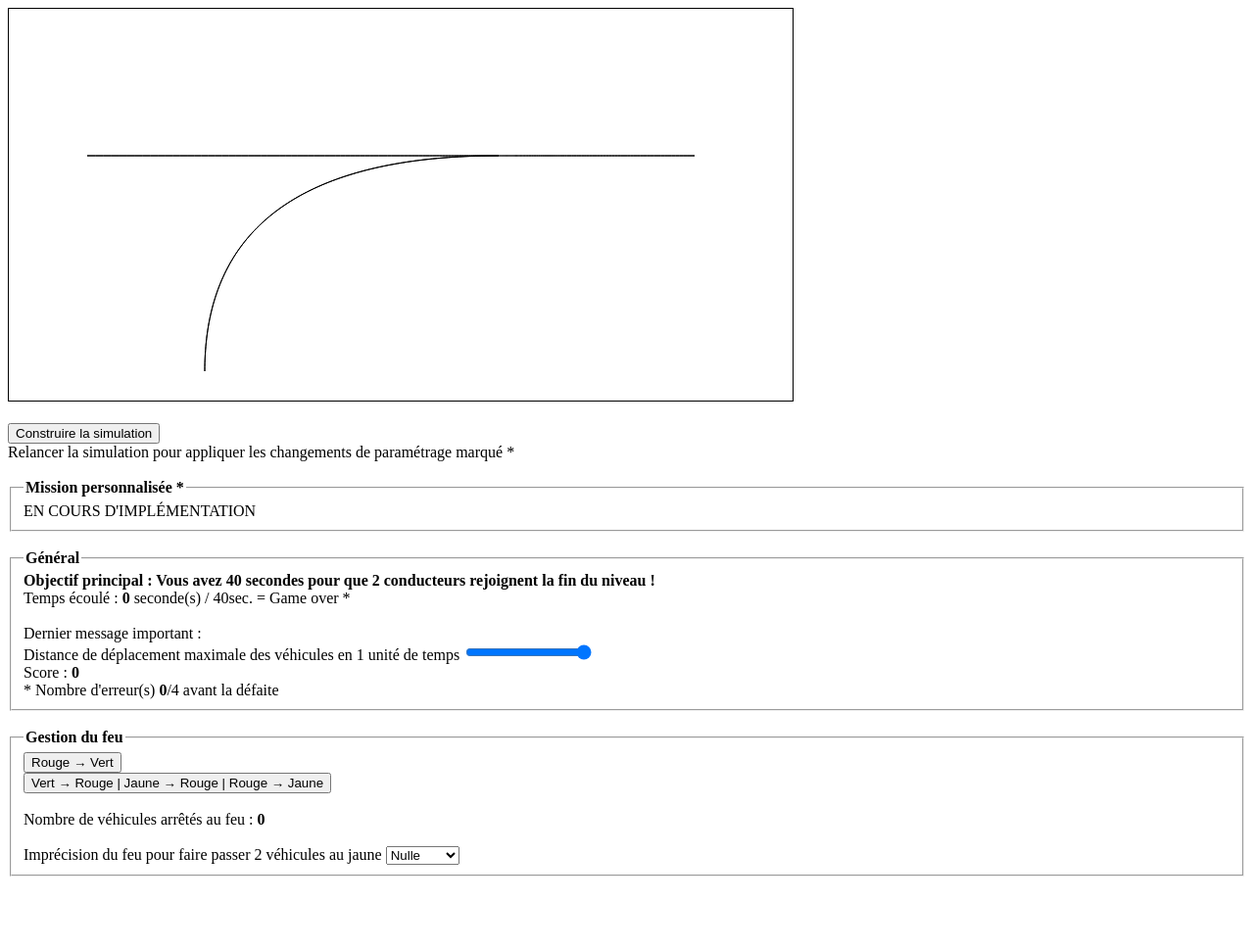
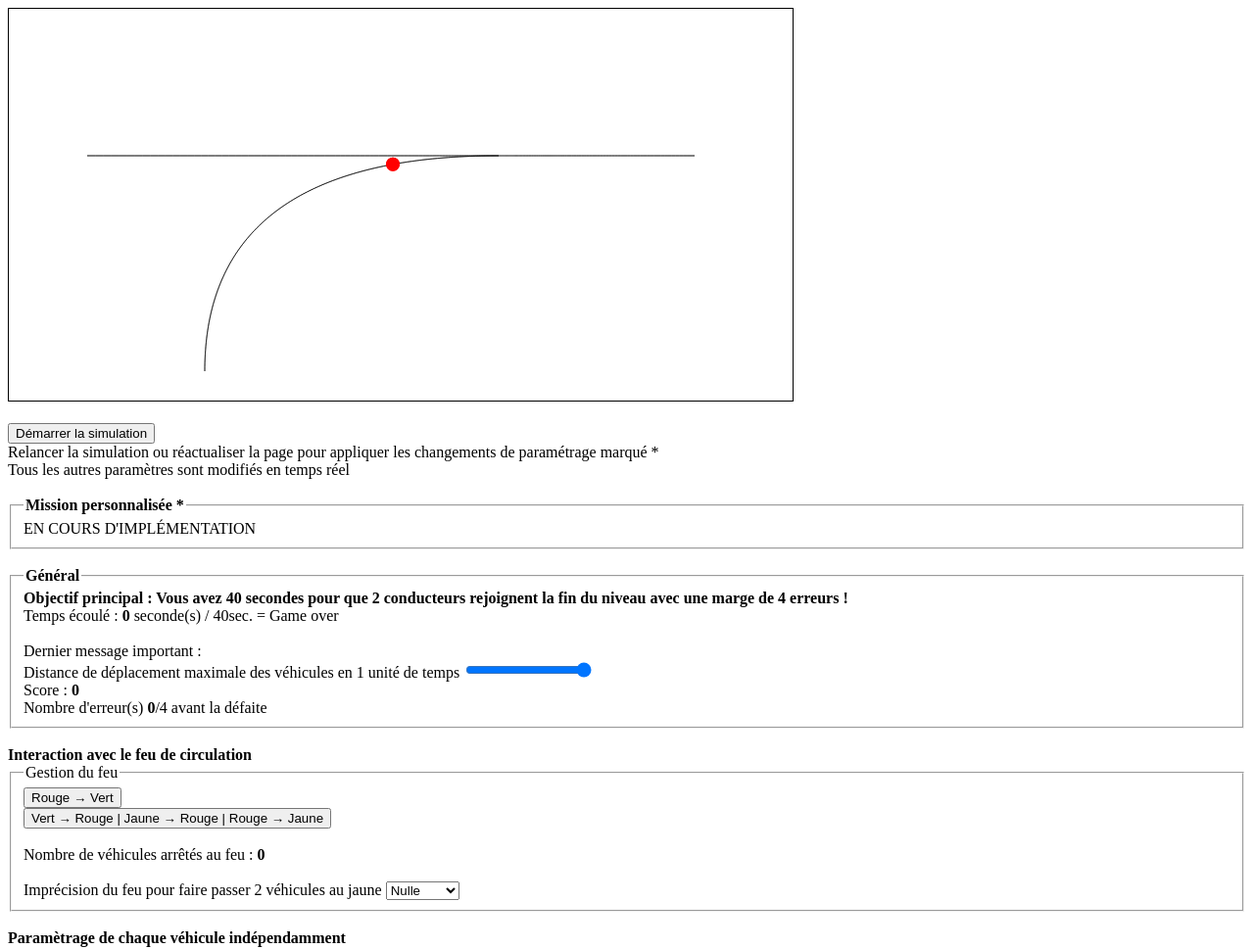
Before and after one commit to M-Matei/IA_Traffic_web, a plain HTML site: page index.html in a window 1280 px wide. Shown: the whole page at 98% size. Before the commit the page ends 921 px from the top, so only its background shows below. Drawn offline with nearby package versions, Linux system fonts and the light colour scheme.

Commit message:
Refonte du fonctionnement du feu en POO

```diff
--- a/bot.js
+++ b/bot.js
@@ -1,4 +1,4 @@
-class Bot {
+export class Bot {
 
     type = null ; // 'Voiture' or 'Camion'
     diameter = null ; // 6 or 9
--- a/feu.js
+++ b/feu.js
@@ -1,4 +1,4 @@
-class Feu {
+export class Feu {
 
     state = 'red'; // or 'green' or 'yellow'
     trafficJam = 0 ;
@@ -31,6 +31,5 @@ class Feu {
         } else if (this.state === 'yellow' && type === 'simpleClick'){
             this.state = 'red';
         }
-        // this.drawPoint(this.feuPoint.x, this.feuPoint.y, 7, this.color);
     }
 }
--- a/game.js
+++ b/game.js
@@ -1,4 +1,4 @@
-class Game {
+export class Game {
 
     chrono = 0;
     errors = 0;
@@ -6,8 +6,8 @@ class Game {
     consoleLog = '';
     endGame = false ;
 
-    constructor(mission, timeEnd, road, curve, common){
-        this.mission = mission;
+    constructor(time, heureux, nbFails, timeEnd, road, curve, common){
+        this.mission = 'Vous avez ' + time + ' secondes pour que ' + heureux + ' conducteurs rejoignent la fin du niveau avec une marge de ' + nbFails + ' erreurs !';
         this.timeEnd = timeEnd;
         this.road = road;
         this.curve = curve;
@@ -41,6 +41,10 @@ class Game {
         if (parseFloat(this.chrono) >= this.timeEnd) {
             this.endGame = true ;
             this.stop();
-          }
+        }
+
+        if (this.errors >= this.nbFails){
+            //
+        }
     }
 }
--- a/index.html
+++ b/index.html
@@ -8,11 +8,13 @@
   <!-- Import Alpine.js -->
   <script defer src="https://cdn.jsdelivr.net/npm/alpinejs@3.x.x/dist/cdn.min.js"></script>
 
-
-  <script src="game.js"></script>
-  <script src="bot.js"></script>
-  <script src="feu.js"></script>
-  <script src="vehicule.js"></script>
+  <link rel="icon" href="roads.png" type="image/png" sizes="32x32">
+  <script type="module">
+    import { Game } from './game.js';
+    import { Bot } from './bot.js';
+    import { Feu } from './feu.js';
+    import { Vehicule } from './vehicule.js';
+  </script>
   <script src="script.js"></script>
 </head>
 <body>
@@ -20,8 +22,9 @@
     <canvas id="canvas" width="800" height="400" style="border: 1px solid black;"></canvas>
 
     <br><br>
-      <button>Construire la simulation</button><aside>Relancer la simulation pour appliquer les changements de paramétrage marqué *</aside>
-
+    <button @click="animate()">Démarrer la simulation</button><br>
+    <aside>Relancer la simulation ou réactualiser la page pour appliquer les changements de paramétrage marqué *</aside>
+    <aside>Tous les autres paramètres sont modifiés en  temps réel</aside>
 
     <br><fieldset>
       <legend><b>Mission personnalisée * </b></legend>
@@ -81,23 +84,27 @@
 
     </fieldset>
 
+
+
     <br><fieldset>
       <legend><b>Général</b></legend>
       <label><b x-text="'Objectif principal : ' + mission"></b></label>
-      <br><label>Temps écoulé : </label><b><span x-text="chrono"></span></b><label> seconde(s) / 40sec. = Game over * </label>
+      <br><label>Temps écoulé : </label><b><span x-text="chrono"></span></b><label> seconde(s) / 40sec. = Game over</label>
 
       <br><br><label>Dernier message important : </label><b><span x-text="consoleLog"></span></b>
       <br><label>Distance de déplacement maximale des véhicules en 1 unité de temps</label>
-      <input type="range" x-model.number="speed" min="0" max="0.1" step="0.01"></span>
+      <input type="range" x-model.number="speed" min="0" max="0.5" step="0.05">
       <br><label>Score : </label><b><span x-text="score"></span></b>
-      <br><label>* Nombre d'erreur(s) </label><b><span x-text="errors"></span></b><label>/4 avant la défaite</label>
+      <br><label>Nombre d'erreur(s) </label><b><span x-text="errors"></span></b><label>/4 avant la défaite</label>
 
     </fieldset>
 
+    <br><b>Interaction avec le feu de circulation</b>
+
     <br><fieldset x-show='infosFeu'>
-      <legend><b>Gestion du feu</b></legend>
-      <button @click="userClick('doubleClick')">Rouge &#8594; Vert</button><br>
-      <button @click="userClick('simpleClick')">Vert &#8594; Rouge | Jaune &#8594; Rouge | Rouge &#8594; Jaune</button><br>
+      <legend>Gestion du feu</legend>
+      <button @click="feu.userClick('doubleClick') ; drawPoint(feu.positionCoords(0)[0], feu.positionCoords(0)[1], 7, feu.state)">Rouge &#8594; Vert</button><br>
+      <button @click="feu.userClick('simpleClick') ; drawPoint(feu.positionCoords(0)[0], feu.positionCoords(0)[1], 7, feu.state);">Vert &#8594; Rouge | Jaune &#8594; Rouge | Rouge &#8594; Jaune</button><br>
 
       <br><label>Nombre de véhicules arrêtés au feu : </label><b><span x-text="trafficJam"></span></b>
 
@@ -108,7 +115,9 @@
       </select>
     </fieldset>
 
-    <br><fieldset x-show="infosCar1">
+    <br><b>Paramètrage de chaque véhicule indépendamment</b>
+
+    <fieldset x-show="infosCar1">
       <legend><b>Comportement du véhicule du joueur</b></legend>
       <b>Premier véhicule</b><br>
       <label>Capacité à attendre à un feu avant de devenir 'Furieux' (-1)</label>
--- a/script.js
+++ b/script.js
@@ -2,38 +2,38 @@ function app() {
 
     return {
 
-      game:null, // Object Game
+      game : null, // Object Game
       canvas: null,
       ctx: null,   // contexte canvas
-
-      // Gestion du temps qui s'écoule
-      intervalID:null,
-      chrono:0,
-      startTime:0,
-
-      errors:0, // Nombre d'accidents et de conducteurs furieux
-      score:0, // Nombre de conducteurs heureux
-      mission:'', // Texte mission non personnalisée
 
       road: null, // voie des bots
       curve: null, // voie des véhicules-joueur
       common:null, // voie commune
       speed : 0.5,
 
-      consoleLog:'', // message
+      time: null,
+      heureux: null,
+      nbFails: null,
+      mission:null,
+
+      consoleLog: '', // message
+      chrono: 0,
+      score: 0,
+      errors: 0,
+
       endGame:false, // game over
 
+      feu: null,
       infosFeu: false,
-      feuPoint: null,
       trafficJam: 0,
       acurate: 'Nulle',
 
-      infosCar1 : false,
-      mood : 'Grande',
-      stateCar: 'Neutre',
+      // infosCar1 : false,
+      // mood : 'Grande',
+      // stateCar: 'Neutre',
 
-      // déplacement en temps réel de manière fluide
-      lastTimestamp:0,
+      // // déplacement en temps réel de manière fluide
+      // lastTimestamp:0,
 
 
       // Fonction pour charger le module dynamiquement
@@ -41,16 +41,22 @@ function app() {
         try {
           const module = await import('./dist/utils.js');
           const bezierModule = await import('./dist/bezier-3.js');
+
+          const gameModule = await import('/game.js')
+          const Game = gameModule.Game ;
+          return { Game } ;
+
         } catch (error) {
-          console.log("Erreur lors du chargement du module");
+          console.log("Erreur lors du chargement des modules et des classes");
           console.error(error);
         }
       },
 
 
-      init() {
-        this.loadModule().then(() => {
-            this.startTime = Date.now();
+      async init() {
+        const modules = await this.loadModule();
+        if (!modules) return;
+        const { Game } = modules ;
 
         this.canvas = document.getElementById('canvas');
         this.ctx = this.canvas.getContext('2d');
@@ -62,13 +68,26 @@ function app() {
         // voie commune en fin de niveau
         this.commun = new Bezier(500, 150, 500, 150, 700, 150);
 
-            this.mission = 'Vous avez 40 secondes pour que 2 conducteurs rejoignent la fin du niveau !';
+        this.time = 40;
+        this.heureux = 2;
+        this.nbFails = 4;
+        this.game = new Game(this.time, this.heureux, this.nbFails, this.road, this.curve, this.commun);
 
-            this.game = new Game(this.mission, 40, this.road, this.curve, this.commun);
+        this.mission = this.game.mission ;
 
-            this.animate();
-            this.start();
-      })
+        this.drawCurve(this.curve);
+        this.drawCurve(this.commun);
+        this.drawCurve(this.road);
+
+        const feuModule = await import('/feu.js')
+        const Feu = feuModule.Feu ;
+
+        this.feu = new Feu(this.acurate, this.curve, 0.8, false);
+        this.infosFeu = true ;
+
+        let coordsFeu = this.feu.positionCoords(0);
+        this.drawPoint(coordsFeu[0], coordsFeu[1], 7, this.feu.state);
+
       },
 
 
@@ -94,6 +113,7 @@ function app() {
           this.ctx.lineTo(points[i].x, points[i].y);
         }
         this.ctx.strokeStyle = "black";
+        this.ctx.lineWidth = 0.6;
         this.ctx.stroke();
       },
 
@@ -121,28 +141,18 @@ function app() {
       // },
 
       async animate() {
-        //this.ctx.clearRect(0, 0, this.canvas.width, this.canvas.height);
-
+        this.ctx.clearRect(0, 0, this.canvas.width, this.canvas.height);
         this.drawCurve(this.curve);
         this.drawCurve(this.commun);
-
-        // Dessine la route principale et un bot
         this.drawCurve(this.road);
 
+        /*
         let botPoint = new Bot(0.5, this.road, 'Voiture', this.speed);
         let coords = botPoint.positionCoords();
         this.drawPoint(coords[0], coords[1], 5);
+        */
 
-        const distanceBot = this.road.split(botPoint.position, 1);
-
-        // Feu
-        let feu = new Feu(this.acurate, this.curve, 0.8, false);
-        this.infosFeu = true ;
-
-        let coordsFeu = feuPoint.positionCoords(0);
-        this.drawPoint(coordsFeu[0], coordsFeu[1], 7, feuPoint.state);
-
-
+        /*
         // 1ère voiture
         let car1 = new Vehicule(0.5, this.mood, this.curve, 'Voiture', this.speed);
         this.infosCar1 = true ;
@@ -150,8 +160,10 @@ function app() {
         car1.waiting(car1.mood, car1.waitTime);
         car1.colored(car1.stateCar);
         this.drawPoint(car1.x, car1.y, 5, car1.colorCar);
+        */
 
         await this.wait(400);
+
 
         if (!this.endGame) {
           requestAnimationFrame(() => this.animate());
@@ -162,7 +174,7 @@ function app() {
           this.consoleLog = 'Fin de la partie : victoire!';
           this.stop();
         }
+
       }
     }
-
   }
--- a/vehicule.js
+++ b/vehicule.js
@@ -1,4 +1,4 @@
-class Vehicule {
+export class Vehicule {
 
     type = null ; // 'Voiture' or 'Camion'
     diameter = null ; // 6 or 9
```
Also changed, not shown: roads.png (added). Lines whose indentation alone changed are shown as unchanged.
